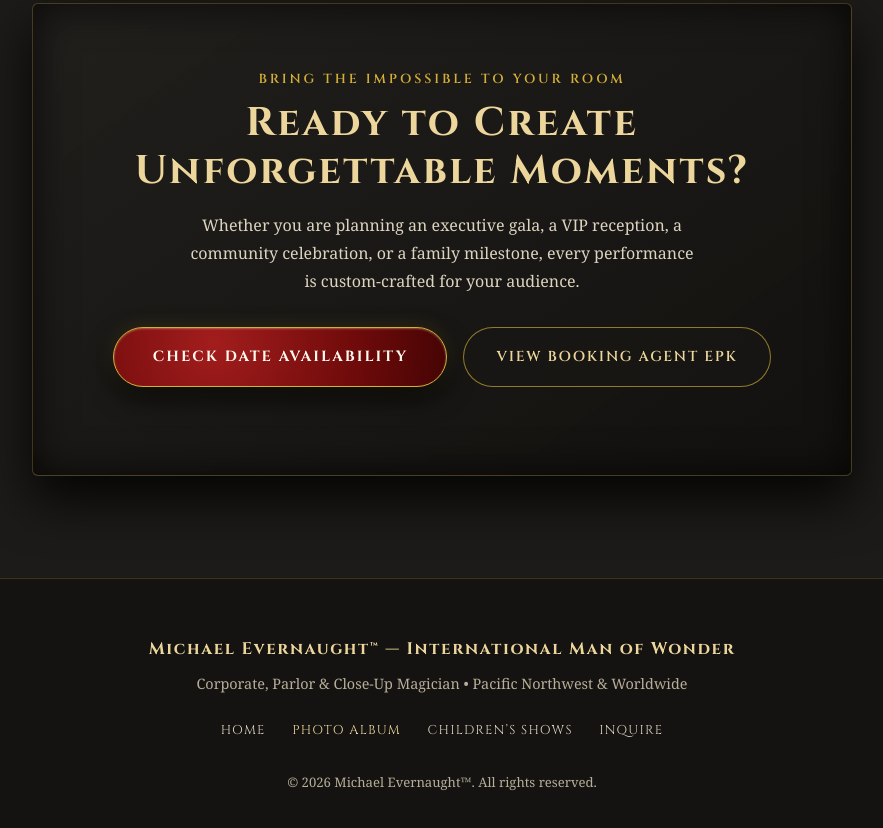
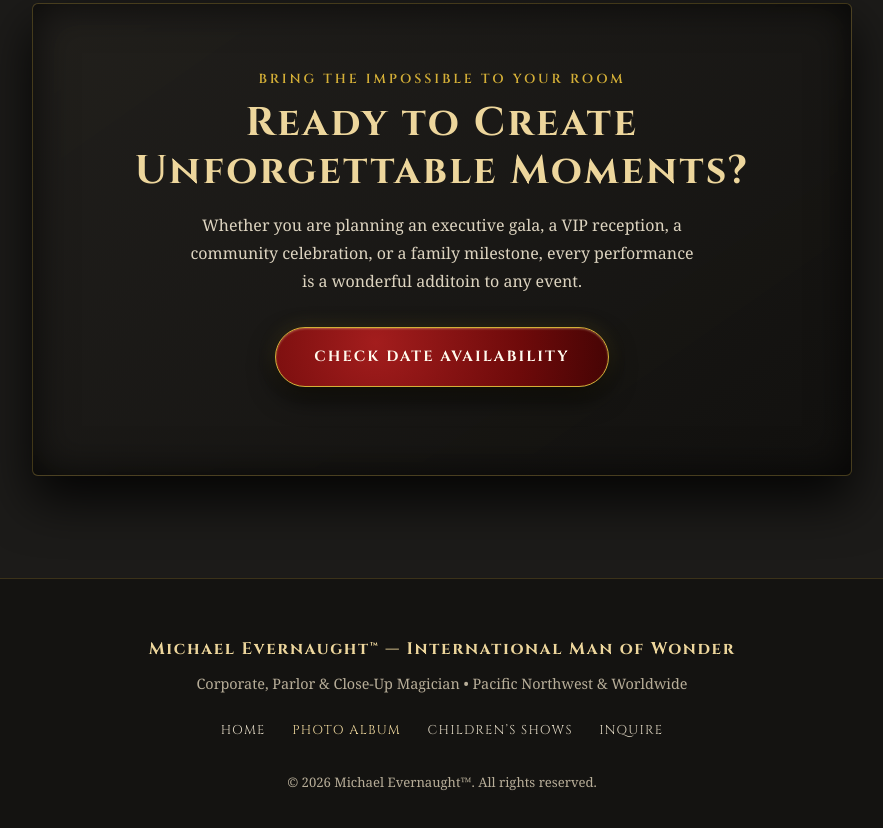
Before and after one commit to mike256/MichaelEvernaught, a plain HTML site: page album.html in a window 1280 px wide. Shown: the part 2495-3323 px from the top of the page, without its empty margins (198-1081 px from the left). Drawn offline with Linux system fonts and the light colour scheme; a web font is replaced by a local one.

Commit message:
Update album.html

```diff
--- a/album.html
+++ b/album.html
@@ -118,11 +118,10 @@
                 <p class="section-eyebrow">Bring the Impossible to Your Room</p>
                 <h2 class="section-title">Ready to Create Unforgettable Moments?</h2>
                 <p class="contact-subtext">
-                    Whether you are planning an executive gala, a VIP reception, a community celebration, or a family milestone, every performance is custom-crafted for your audience.
+                    Whether you are planning an executive gala, a VIP reception, a community celebration, or a family milestone, every performance is a wonderful additoin to any event.
                 </p>
                 <div class="hero-cta-group" style="margin-bottom: 1.5rem;">
                     <a href="./index.html#contact" class="wax-seal">Check Date Availability</a>
-                    <a href="./epk.html" class="btn-secondary">View Booking Agent EPK</a>
                 </div>
             </div>
         </section>
```
